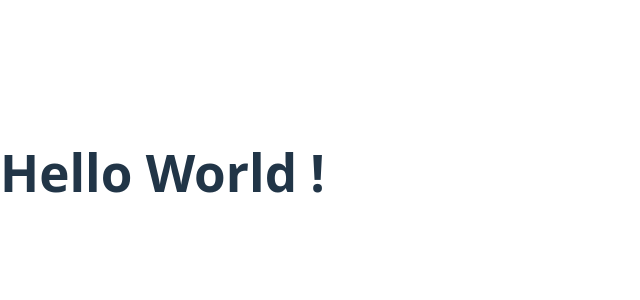
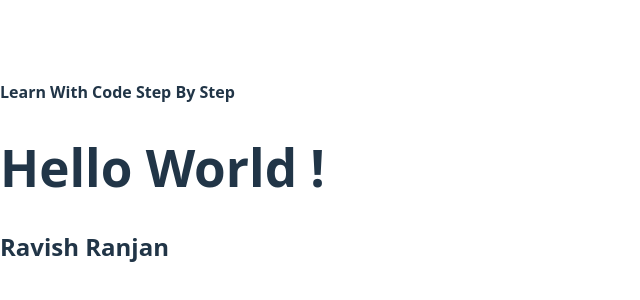
Before and after one commit to ravishranjan1/LearnReactJS, a React (Vite) app in the folder Learn_ReactJS/: page / in a window 1280 px wide. Shown: the part 228-528 px from the top of the page, without its empty margins (0-640 px from the left). Built offline with nearby package versions, Linux system fonts and the light colour scheme.

Commit message:
create first file

```diff
--- a/Learn_ReactJS/src/App.jsx
+++ b/Learn_ReactJS/src/App.jsx
@@ -1,8 +1,10 @@
+import Header from "./Header"
 function Apple(){
   return(
     <div>
+      <Header />
       <h1>Hello World !</h1>
-      <h2></h2>
+      <h2>Ravish Ranjan</h2>
     </div>
   )
 }
--- /dev/null
+++ b/Learn_ReactJS/src/Header.jsx
@@ -0,0 +1,8 @@
+function Header(){
+    return(
+        <div>
+            <h4>Learn With Code Step By Step</h4>
+        </div>
+    )
+}
+export default Header
```
